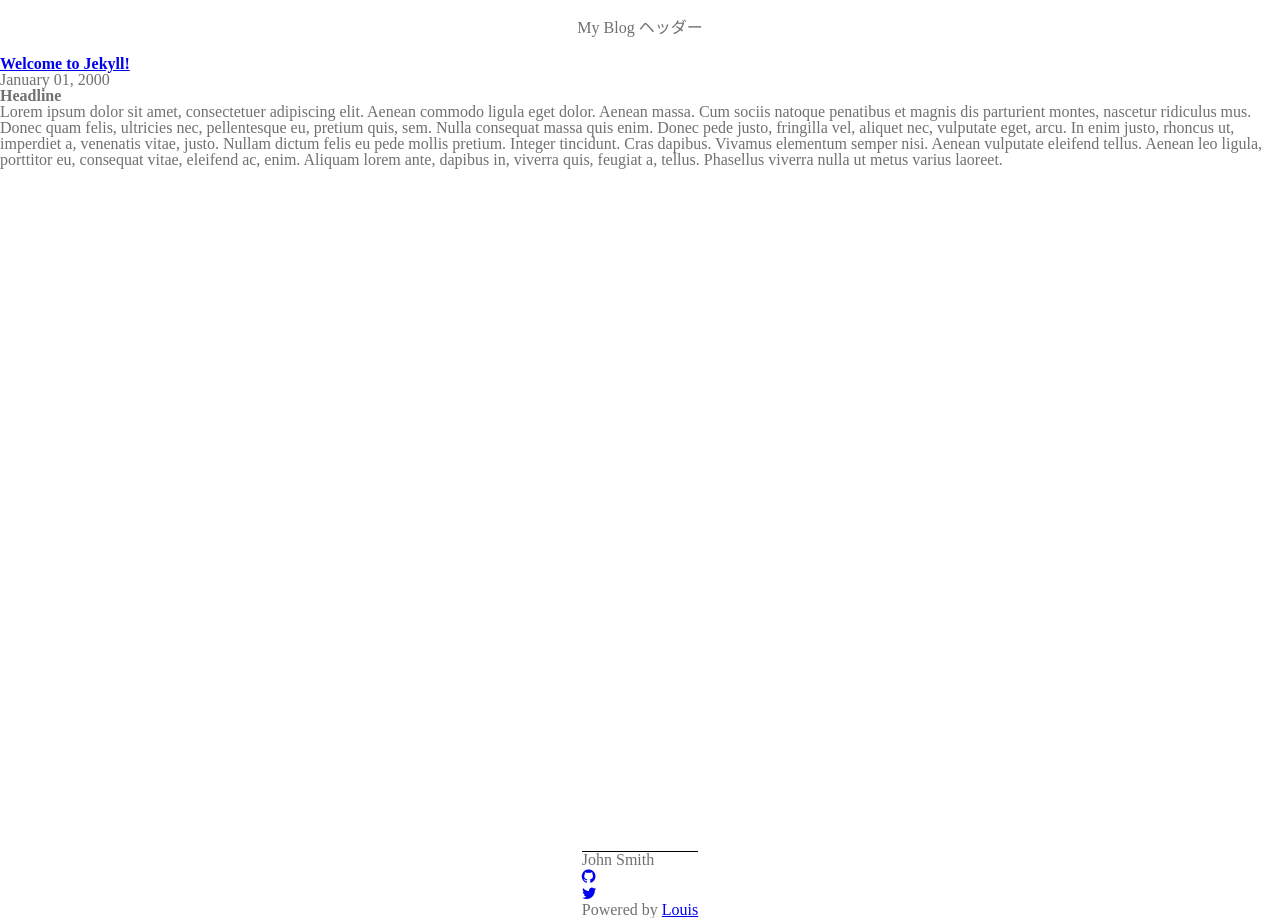
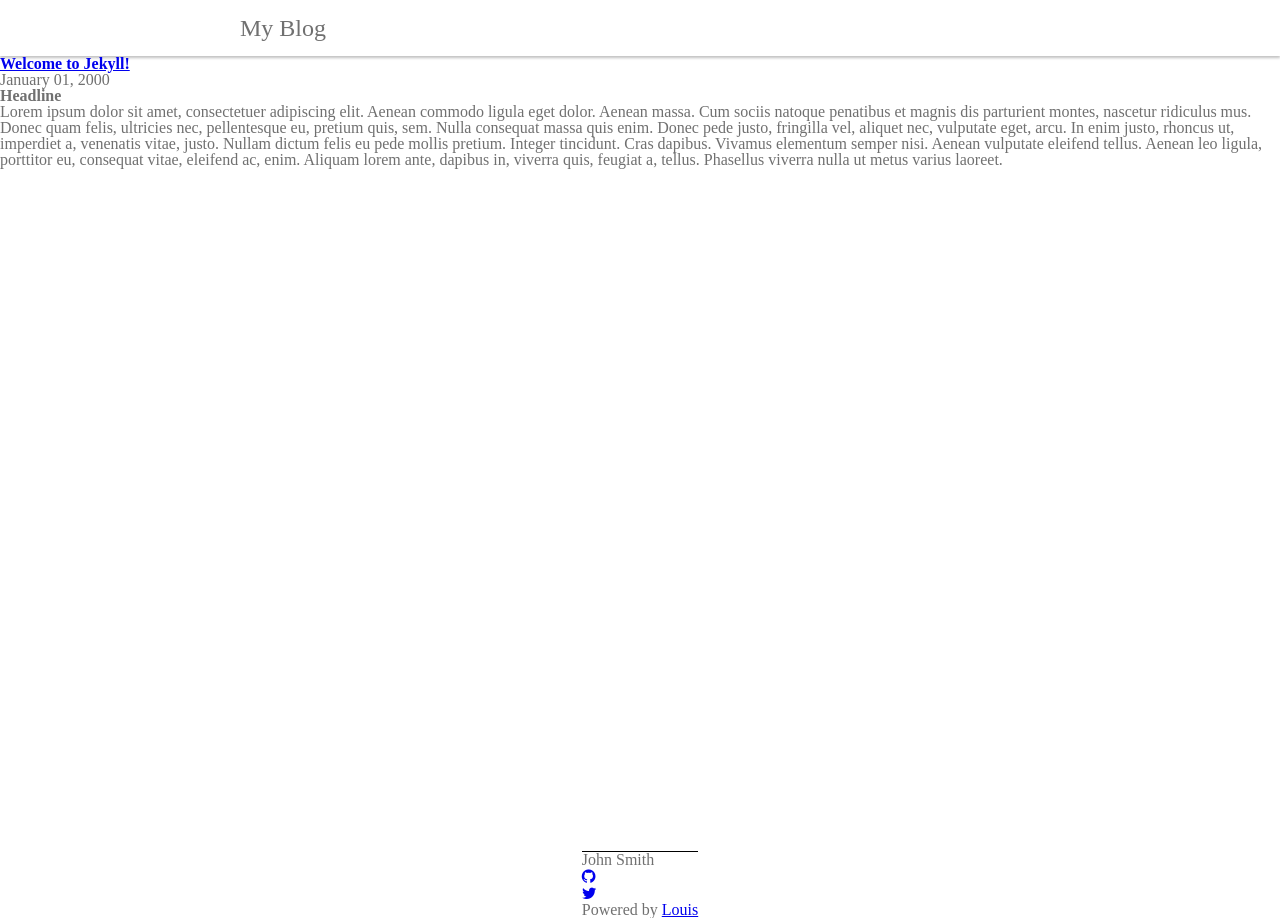
Before and after one commit to shimewtr/louis, a Jekyll site: the page built from index.html, in a window 1280 px wide. Built offline with Jekyll 4.4.1, drawn with Linux system fonts in a browser that asks for light colours; the list of posts is cut into pages by our own code.

Commit message:
headerにcssを適応

```diff
--- a/_includes/header.html
+++ b/_includes/header.html
@@ -1,4 +1,5 @@
 <header class="header">
-    {{ site.title }}
-    ヘッダー
+  <div class="header-container">
+    <p class="header-container__title">{{ site.title }}</p>
+  </div>
 </header>
--- a/_sass/block/header.scss
+++ b/_sass/block/header.scss
@@ -3,5 +3,19 @@
   align-items: center;
   flex-direction: column;
   justify-content: center;
+  width: 100%;
   height: 3.5rem;
+
+  @include shadow-bottom();
+
 }
+
+.header-container {
+  @include container();
+
+  &__title {
+    width: 100%;
+    font-size: $size-font-header;
+  }
+
+}
--- a/_sass/color.scss
+++ b/_sass/color.scss
@@ -1 +1,3 @@
 $color-font-main: #707070;
+$color-font-sub: #707070;
+$color-shadow: rgba(#333, 0.3);
--- a/_sass/import.scss
+++ b/_sass/import.scss
@@ -1,6 +1,8 @@
 @import "reset";
 @import "variable";
 @import "color";
+@import "mixin/container";
+@import "mixin/shadow";
 @import "base";
 @import "block/header";
 @import "block/footer";
--- /dev/null
+++ b/_sass/mixin/container.scss
@@ -0,0 +1,4 @@
+@mixin container() {
+  display: flex;
+  width: $size-container-width;
+}
--- /dev/null
+++ b/_sass/mixin/shadow.scss
@@ -0,0 +1,3 @@
+@mixin shadow-bottom() {
+  box-shadow: 0 0.15rem 0.15rem $color-shadow;
+}
--- a/_sass/variable.scss
+++ b/_sass/variable.scss
@@ -1 +1,7 @@
+$size-container-width: 50rem;
+
+$size-header-height: 3rem;
+
+// font
 $size-font-base: 16px;
+$size-font-header: 1.5rem;
```
